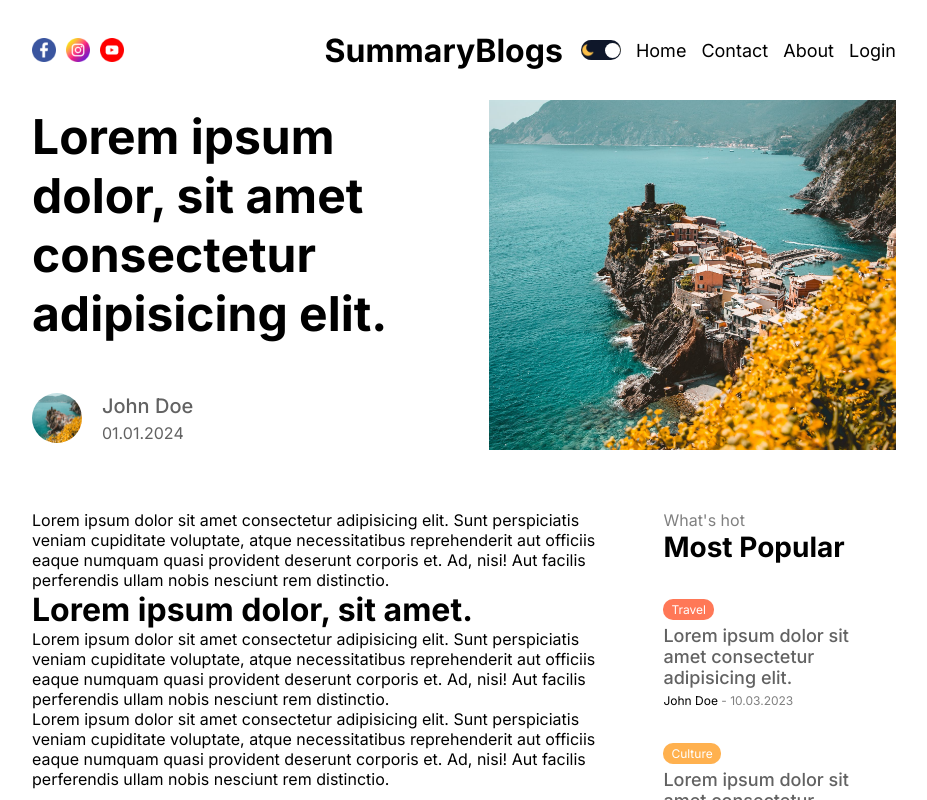
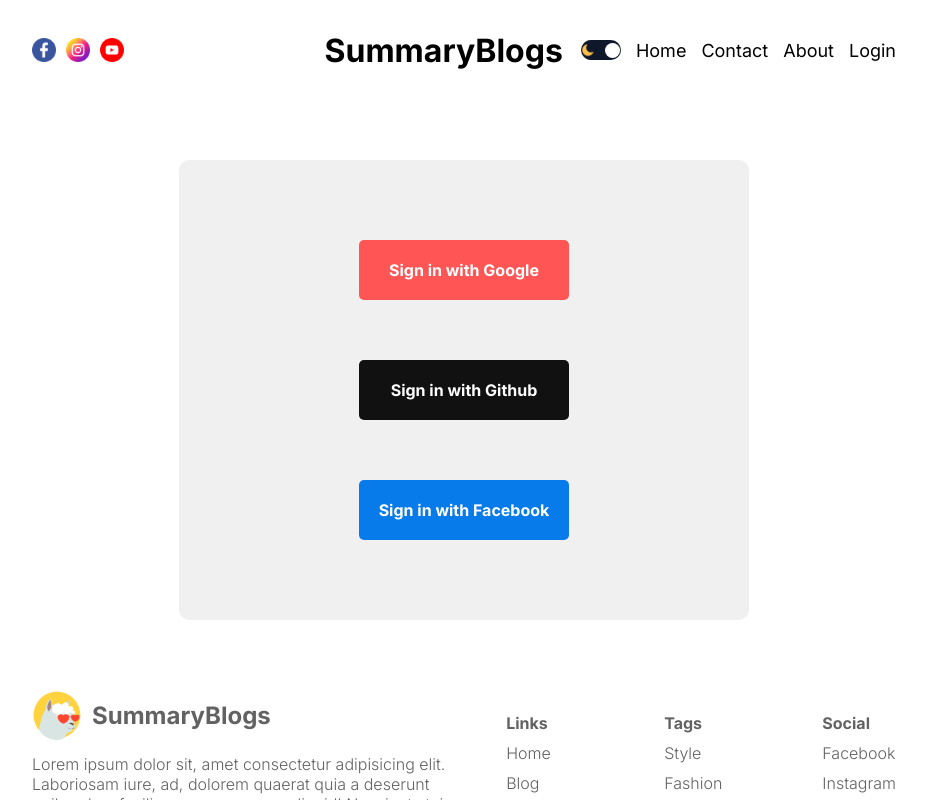
Before and after one commit to jigneshgit935/Nextjs-Blog-WebApp, a Next.js app: page /login in a window 1280 px wide. Shown: the top 800 px of the page, without its empty margins (176-1103 px from the left). Built offline with nearby package versions, Linux system fonts and the light colour scheme.

Commit message:
added: Login page design commited

```diff
--- /dev/null
+++ b/src/app/login/login.module.css
@@ -0,0 +1,53 @@
+.container {
+  display: flex;
+  align-items: center;
+  justify-content: center;
+  margin-top: 60px;
+}
+
+.wrapper {
+  background-color: var(--softBg);
+  padding: 80px 180px;
+  display: flex;
+  flex-direction: column;
+  gap: 60px;
+  border-radius: 10px;
+}
+
+.socialButton {
+  padding: 20px;
+  border-radius: 5px;
+  border: none;
+  color: white;
+  font-weight: bold;
+  display: flex;
+  align-items: center;
+  justify-content: center;
+  cursor: pointer;
+}
+
+.socialButton:first-child {
+  background-color: #ff5555;
+}
+.socialButton:nth-child(2) {
+  background-color: #111;
+}
+.socialButton:nth-child(3) {
+  background-color: #087bea;
+}
+
+@media screen and (max-width: 768px) {
+  .wrapper {
+    padding: 60px 160px;
+  }
+}
+
+@media screen and (max-width: 640px) {
+  .wrapper {
+    padding: 30px;
+  }
+  .socialButton {
+    font-weight: 400;
+    font-size: 14px;
+  }
+}
--- /dev/null
+++ b/src/app/login/page.jsx
@@ -0,0 +1,15 @@
+import React from 'react';
+import styles from './login.module.css';
+const Login = () => {
+  return (
+    <div className={styles.container}>
+      <div className={styles.wrapper}>
+        <div className={styles.socialButton}>Sign in with Google</div>
+        <div className={styles.socialButton}>Sign in with Github</div>
+        <div className={styles.socialButton}>Sign in with Facebook</div>
+      </div>
+    </div>
+  );
+};
+
+export default Login;
```
